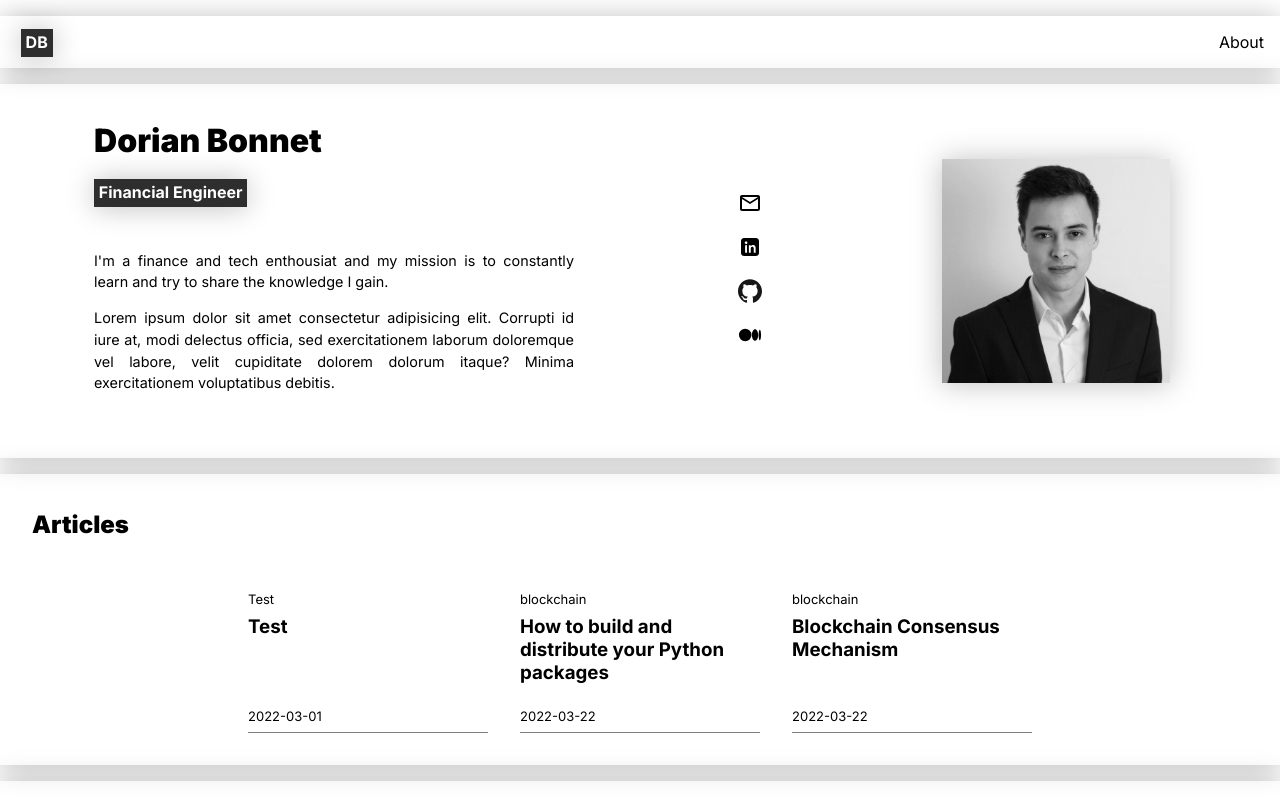
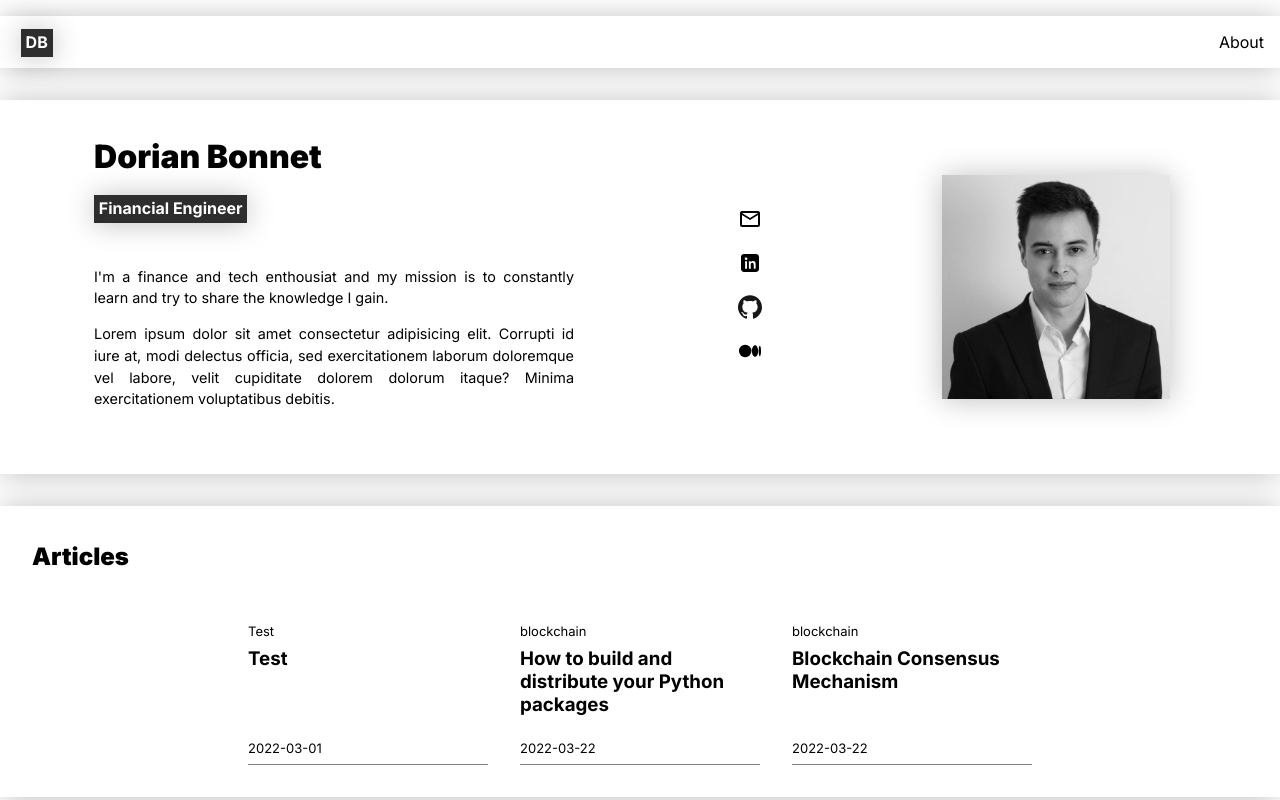
Before and after one commit to dorianb3/dorian-website, a React (Create React App) app: page / in a window 1280 px wide. Shown: the top 800 px of the page. Built offline with nearby package versions, Linux system fonts and the light colour scheme.

Commit message:
update styles

```diff
--- a/src/Styles/_elements.scss
+++ b/src/Styles/_elements.scss
@@ -66,7 +66,7 @@ h3 {
 }
 
 .box {
-  margin: 1rem auto 1rem auto;
+  margin: 1rem auto 2rem auto;
   padding: 1rem;
   max-width: 80rem;
   box-shadow: $box-shadow;
--- a/src/Styles/main.css
+++ b/src/Styles/main.css
@@ -178,7 +178,7 @@ h3 {
 }
 
 .box {
-  margin: 1rem auto 1rem auto;
+  margin: 1rem auto 2rem auto;
   padding: 1rem;
   max-width: 80rem;
   -webkit-box-shadow: 0 1px 28px rgba(0, 0, 0, 0.25);
--- a/src/styles/_elements.scss
+++ b/src/styles/_elements.scss
@@ -66,7 +66,7 @@ h3 {
 }
 
 .box {
-  margin: 1rem auto 1rem auto;
+  margin: 1rem auto 2rem auto;
   padding: 1rem;
   max-width: 80rem;
   box-shadow: $box-shadow;
--- a/src/styles/main.css
+++ b/src/styles/main.css
@@ -178,7 +178,7 @@ h3 {
 }
 
 .box {
-  margin: 1rem auto 1rem auto;
+  margin: 1rem auto 2rem auto;
   padding: 1rem;
   max-width: 80rem;
   -webkit-box-shadow: 0 1px 28px rgba(0, 0, 0, 0.25);
```
